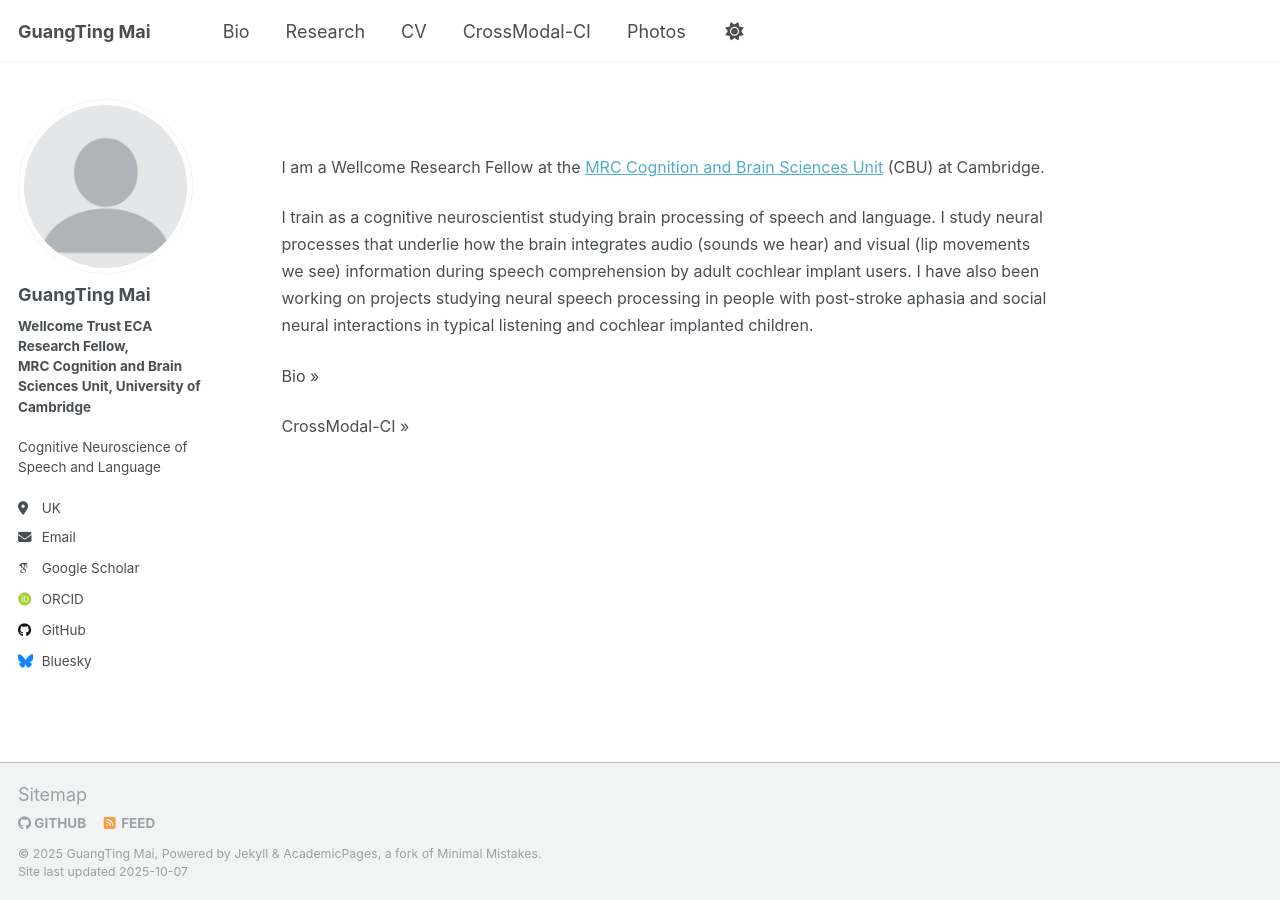
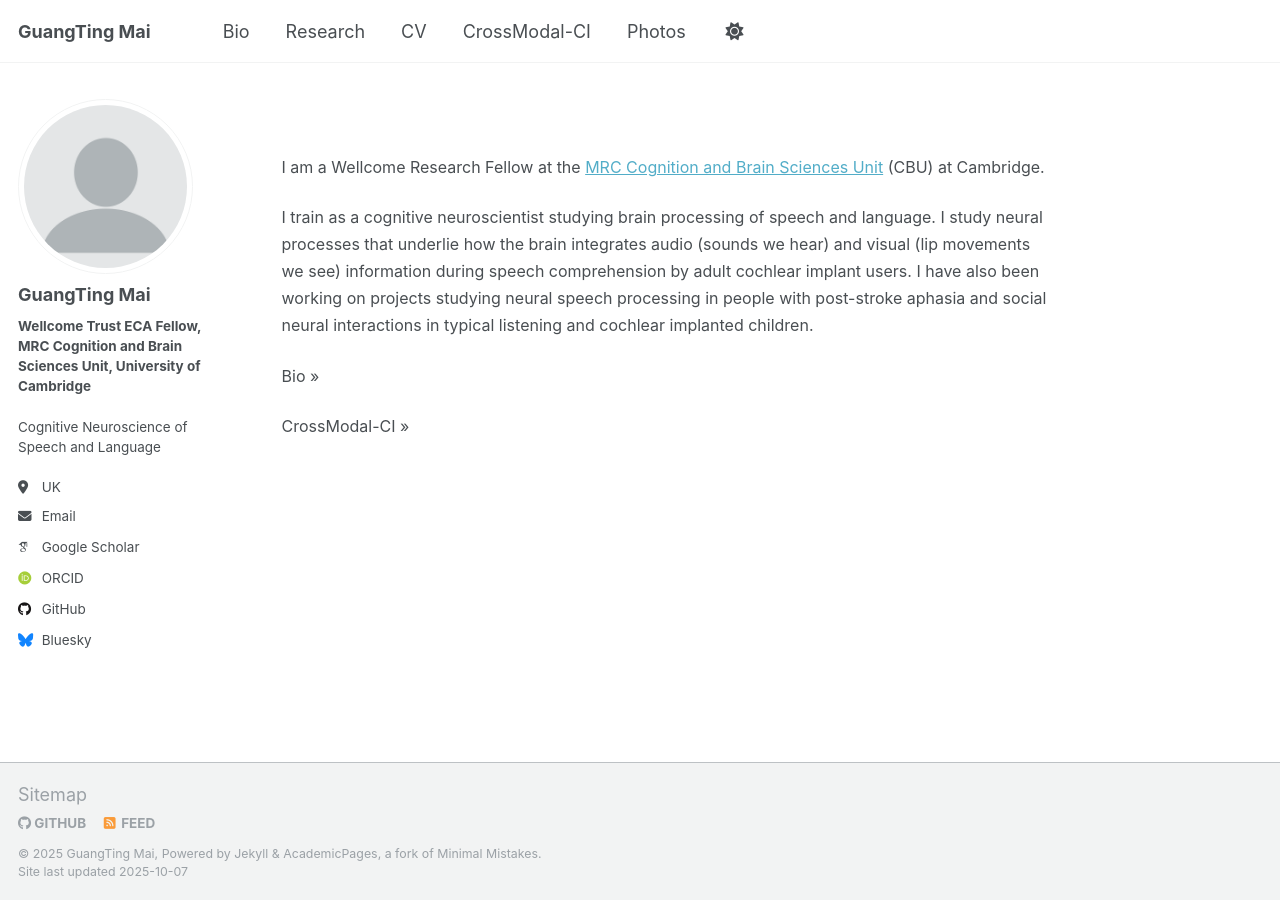
Before and after one commit to guangtingmai/guangtingmai.github.io, a Jekyll site: the page built from _pages/readme.md, in a window 1280 px wide. Built offline with Jekyll 4.4.1, drawn with Linux system fonts in a browser that asks for light colours; some web fonts are replaced.

Commit message:
Update _config.yml

```diff
--- a/_config.yml
+++ b/_config.yml
@@ -25,7 +25,7 @@
   avatar           : "profile.png"
   name             : "GuangTing Mai"
   pronouns         : # example: "she/her"
-  bio              : '<strong>Wellcome Trust ECA Research Fellow,<br>MRC Cognition and Brain Sciences Unit, University of Cambridge</strong><br><br>Cognitive Neuroscience of Speech and Language'
+  bio              : '<strong>Wellcome Trust ECA Fellow,<br>MRC Cognition and Brain Sciences Unit, University of Cambridge</strong><br><br>Cognitive Neuroscience of Speech and Language'
   location         : "UK"
   employer         : # "Red Brick University"
   uri              : # URL
```
